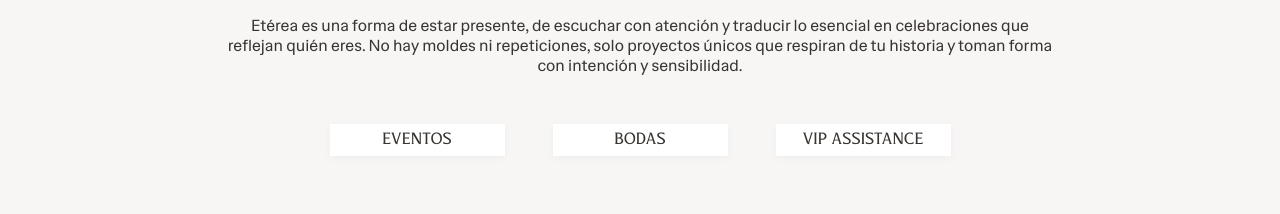
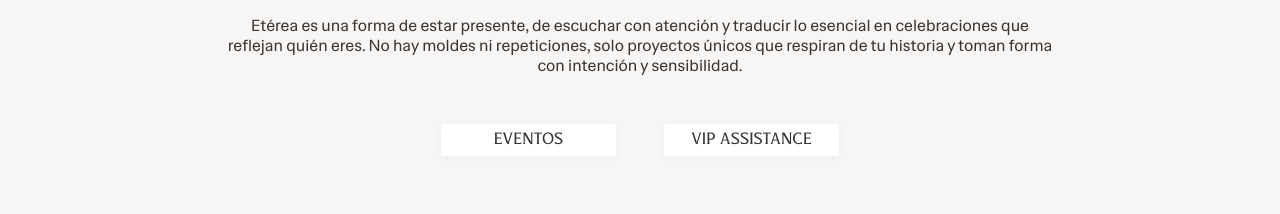
Before and after one commit to Abuin17/etereaevents, a React (Vite) app: page / in a window 1280 px wide. Shown: the part 1180-1394 px from the top of the page. Built offline with nearby package versions, Linux system fonts and the light colour scheme.

Commit message:
Remove bodas from services section

```diff
--- a/src/pages/Landing/ServicesSection.tsx
+++ b/src/pages/Landing/ServicesSection.tsx
@@ -17,7 +17,6 @@ const ServicesSection: React.FC = () => (
       </div>
       <div className="services-section__buttons">
         <Link to="/eventos" className="eterea-button">EVENTOS</Link>
-        <button className="eterea-button">BODAS</button>
         <Link to="/vip-assistance" className="eterea-button" onClick={() => window.scrollTo(0, 0)}>VIP ASSISTANCE</Link>
       </div>
     </div>
```
